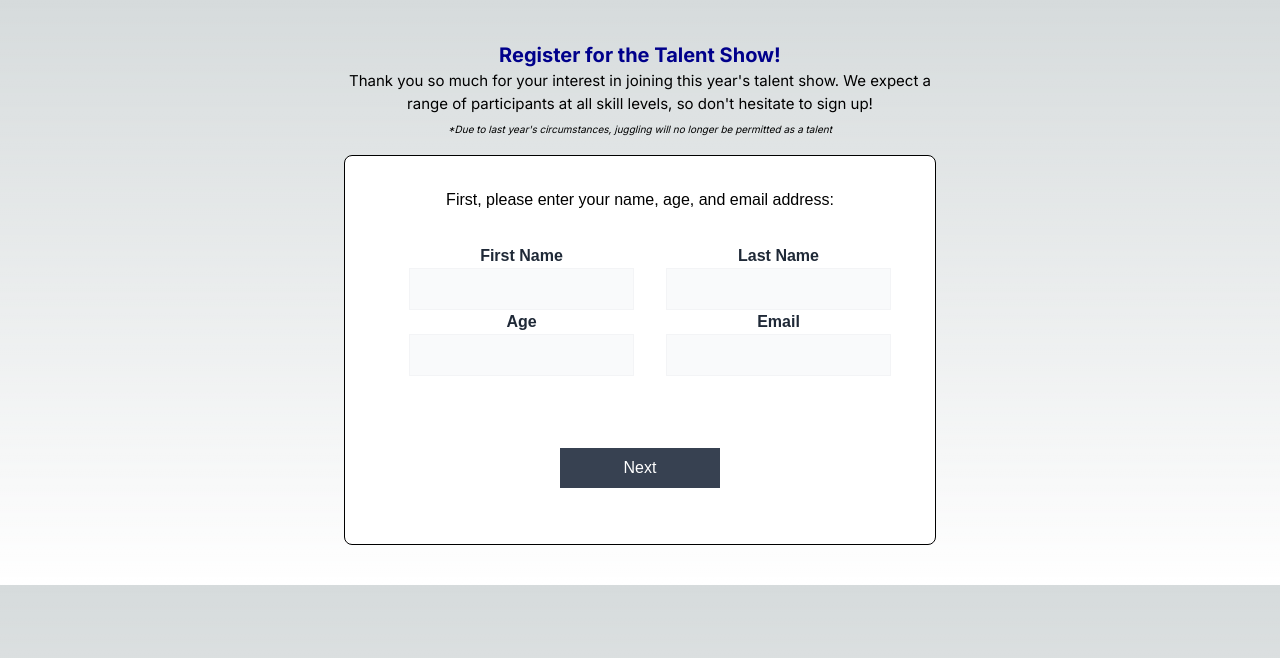
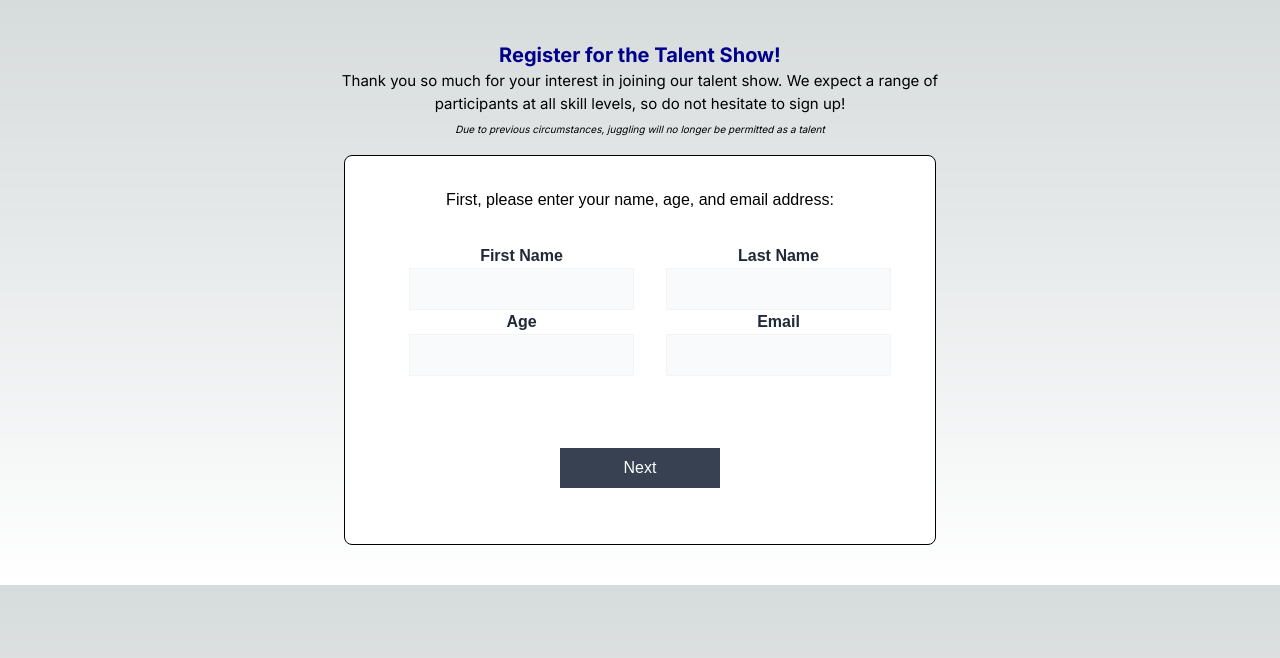
Before and after one commit to paigemb/SXD-Frontend-Developer-Exercise, a Next.js app in the folder sxd-exercise/: page /client in a window 1280 px wide. Shown: the top 658 px of the page. Built offline with nearby package versions, Linux system fonts and the light colour scheme.

Commit message:
deloyment

```diff
--- a/sxd-exercise/app/client/page.tsx
+++ b/sxd-exercise/app/client/page.tsx
@@ -10,12 +10,12 @@ export default function HomePage() {
         Register for the Talent Show!
       </div>
       <p style={{ fontSize: "15px" }}>
-        Thank you so much for your interest in joining this year's talent show.
-        We expect a range of participants at all skill levels, so don't hesitate
+        Thank you so much for your interest in joining our talent show.
+        We expect a range of participants at all skill levels, so do not hesitate
         to sign up!
       </p>
       <em style={{ fontSize: "10px" }}>
-        *Due to last year's circumstances, juggling will no longer be permitted
+        Due to previous circumstances, juggling will no longer be permitted
         as a talent
       </em>
       <Register />
--- a/sxd-exercise/app/components/funFacts.tsx
+++ b/sxd-exercise/app/components/funFacts.tsx
@@ -46,7 +46,7 @@ export function FactForm({ state, onSubmit, onClick }: FactsFormProps) {
         fontFamily: "Arial",
       }}
     >
-      <h1>Here's your chance to tell us more about yourself!</h1>
+      <h1>Here is your chance to tell us more about yourself!</h1>
 
       <Formik<FactsContext>
         initialValues={initialValues}
@@ -125,7 +125,7 @@ export function FactForm({ state, onSubmit, onClick }: FactsFormProps) {
               <option value="ESFJ">ESFJ</option>
               <option value="ENFJ">ENFJ</option>
               <option value="ENTJ">ENTJ</option>
-              <option value="unknown">I don't know</option>
+              <option value="unknown">I do not know</option>
             </Field>
           </div>
 
@@ -152,7 +152,7 @@ export function FactForm({ state, onSubmit, onClick }: FactsFormProps) {
               <option value="Capricorn">Capricorn</option>
               <option value="Aquarius">Aquarius</option>
               <option value="Pisces">Pisces</option>
-              <option value="Unknown">I don't know</option>
+              <option value="Unknown">I do not know</option>
             </Field>
           </div>
           <div className="w-full flex flex col p-4">
```
